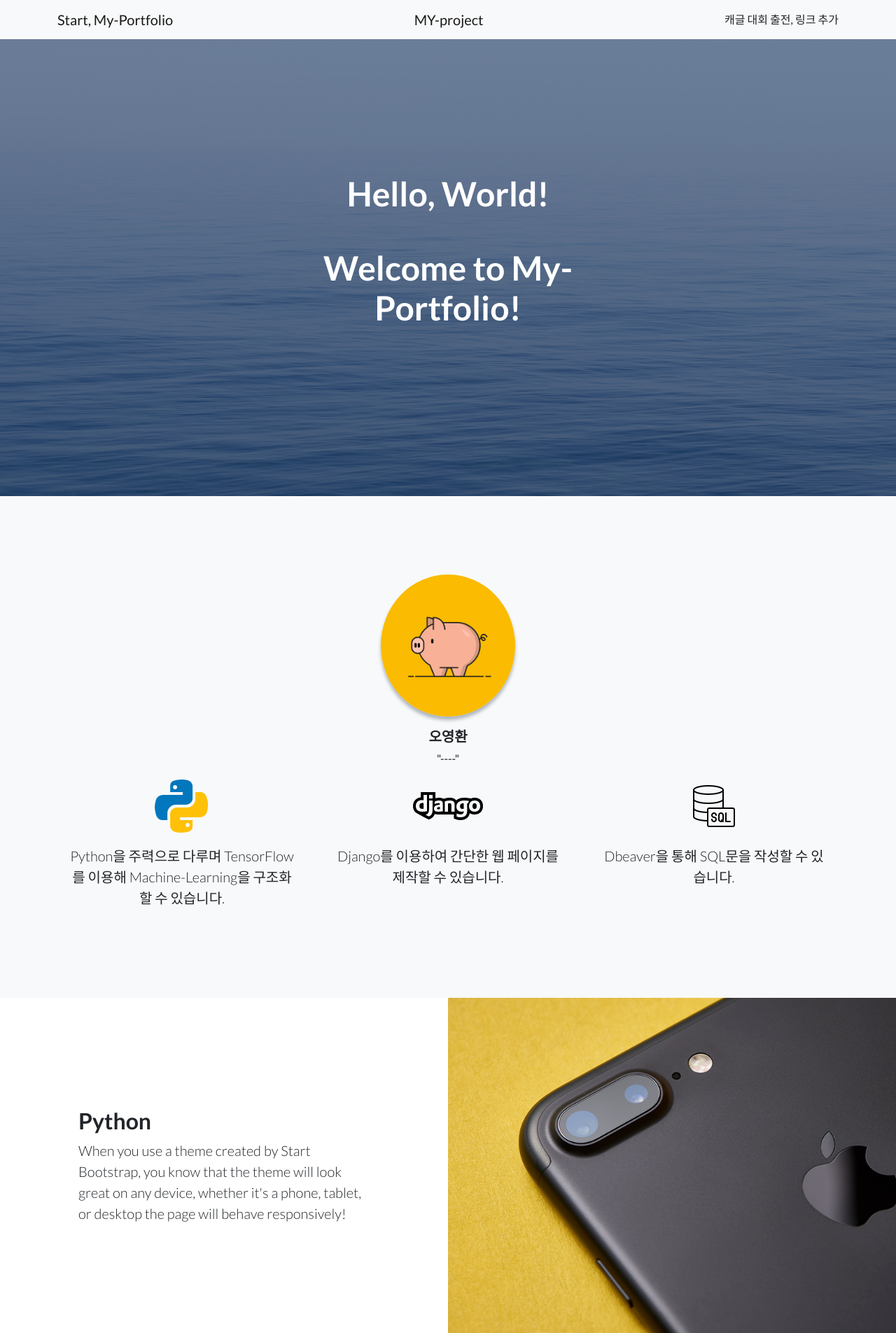
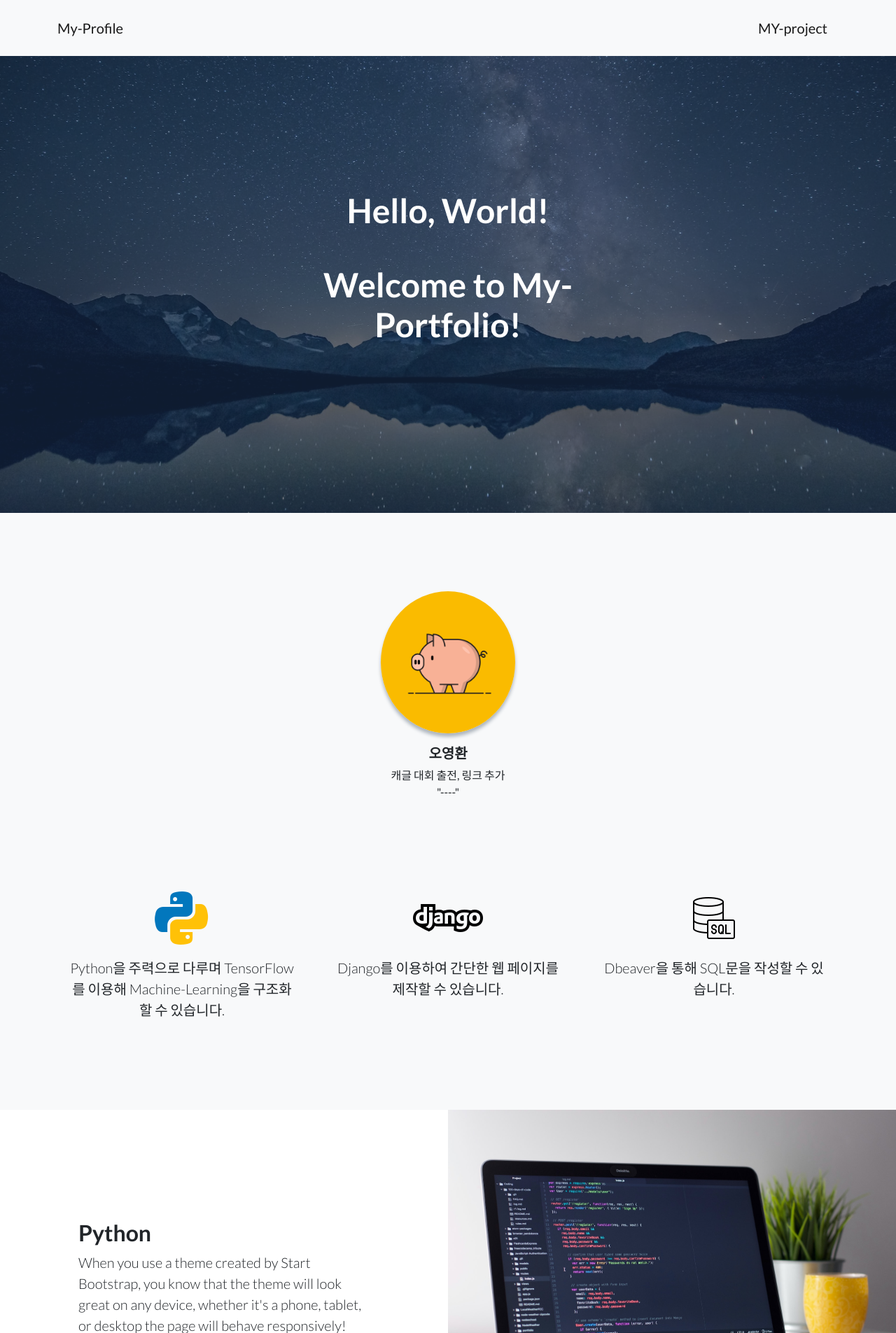
Before and after one commit to Oh-YoungHwan/Portfolio, a Django app: page /main/ in a window 1280 px wide. Shown: the top 1905 px of the page at 70% size. Run offline with Django 4.2, Linux system fonts and the light colour scheme; some libraries are stand-ins or nearby versions.

Commit message:
- 내용의 배치 수정
- 내용의 배치 수정

- 231206

```diff
--- a/Portfolio/MyPortfolio/templates/main.html
+++ b/Portfolio/MyPortfolio/templates/main.html
@@ -19,14 +19,13 @@
     </head>
     <body>
         <!-- Navigation-->
-        <nav class="navbar navbar-light bg-light static-top">
+        <nav class="navbar navbar-light bg-light static-top" style="padding: 20px;">
             <div class="container">
-                <a class="navbar-brand" href="#Start" id="Start">Start, My-Portfolio</a>
+                <a class="navbar-brand" href="#Profile" id="Start">My-Profile</a>
                 <a class="navbar-brand" href="#My-project">MY-project</a>
-                캐글 대회 출전, 링크 추가
-
             </div>
         </nav>
+
         <!-- Masthead-->
         <header class="masthead">
             <div class="container position-relative">
@@ -51,15 +50,16 @@
             </div>
         </header>
         <!-- Testimonials-->
-        <section class="testimonials text-center bg-light" style="padding-bottom: 0px;">
+        <section class="testimonials text-center bg-light" style="padding-bottom: 56px;" id="Profile">
             <div class="container">
                 <div class="row">
                     <div class="col-lg-4">
                     </div>
                     <div class="col-lg-4">
-                        <div class="testimonial-item mx-auto mb-5 mb-lg-0">
+                        <div class="testimonial-item mx-auto mb-5 mb-lg-0" >
                             <img class="img-fluid rounded-circle mb-3" src={% static "bootstrap/startbootstrap/assets/img/character.png" %} alt="..." />
                             <h5>오영환</h5>
+                            캐글 대회 출전, 링크 추가
                             <p class="font-weight-light mb-0">"----"</p>
                         </div>
                     </div>
@@ -71,7 +71,7 @@
         </section>
 
         <!-- Icons Grid-->
-        <section class="features-icons bg-light text-center", style="padding-top: 0px;">
+        <section class="features-icons bg-light text-center", style="padding-top: 56px;">
             <div class="container">
                 <div class="row">
                     <div class="col-lg-4">
@@ -105,21 +105,21 @@
         <section class="showcase">
             <div class="container-fluid p-0">
                 <div class="row g-0">
-                    <div class="col-lg-6 order-lg-2 text-white showcase-img" style="background-image: url({% static 'bootstrap/startbootstrap/assets/img/bg-showcase-1.jpg' %})"></div>
+                    <div class="col-lg-6 order-lg-2 text-white showcase-img" style="background-image: url({% static 'bootstrap/startbootstrap/assets/img/python.jpg' %})"></div>
                     <div class="col-lg-6 order-lg-1 my-auto showcase-text">
                         <h2>Python</h2>
                         <p class="lead mb-0">When you use a theme created by Start Bootstrap, you know that the theme will look great on any device, whether it's a phone, tablet, or desktop the page will behave responsively!</p>
                     </div>
                 </div>
                 <div class="row g-0">
-                    <div class="col-lg-6 text-white showcase-img" style="background-image: url({% static 'bootstrap/startbootstrap/assets/img/bg-showcase-2.jpg' %})"></div>
+                    <div class="col-lg-6 text-white showcase-img" style="background-image: url({% static 'bootstrap/startbootstrap/assets/img/django.jpg' %})"></div>
                     <div class="col-lg-6 my-auto showcase-text">
                         <h2>Django</h2>
                         <p class="lead mb-0">Newly improved, and full of great utility classes, Bootstrap 5 is leading the way in mobile responsive web development! All of the themes on Start Bootstrap are now using Bootstrap 5!</p>
                     </div>
                 </div>
                 <div class="row g-0">
-                    <div class="col-lg-6 order-lg-2 text-white showcase-img" style="background-image: url({% static 'bootstrap/startbootstrap/assets/img/bg-showcase-3.jpg' %})"></div>
+                    <div class="col-lg-6 order-lg-2 text-white showcase-img" style="background-image: url({% static 'bootstrap/startbootstrap/assets/img/sql.jpg' %})"></div>
                     <div class="col-lg-6 order-lg-1 my-auto showcase-text">
                         <h2>SQL</h2>
                         <p class="lead mb-0">Landing Page is just HTML and CSS with a splash of SCSS for users who demand some deeper customization options. Out of the box, just add your content and images, and your new landing page will be ready to go!</p>
@@ -190,7 +190,9 @@
             </div>
             <br>
             <div style="text-align: center;">
-                <p class="text-muted small mb-4 mb-lg-0"> | &copy; | My-Portfolio | 2023 | </p>
+                <p class="text-muted small mb-4 mb-lg-0">
+                    <a class="navbar-brand" href="#Start"> | &copy; | My-Portfolio | 2023 | </a>
+                </p>
             </div>
         </footer>
 
```
Also changed, not shown: Portfolio/MyPortfolio/static/bootstrap/startbootstrap/assets/bg-masthead.jpg (added), Portfolio/MyPortfolio/static/bootstrap/startbootstrap/assets/img/bg-masthead.jpg, Portfolio/MyPortfolio/static/bootstrap/startbootstrap/assets/img/django.jpg (added), Portfolio/MyPortfolio/static/bootstrap/startbootstrap/assets/img/django.png (added), Portfolio/MyPortfolio/static/bootstrap/startbootstrap/assets/img/python.jpg (added), Portfolio/MyPortfolio/static/bootstrap/startbootstrap/assets/img/python_code.jpg (added), Portfolio/MyPortfolio/static/bootstrap/startbootstrap/assets/img/sql.jpg (added).
